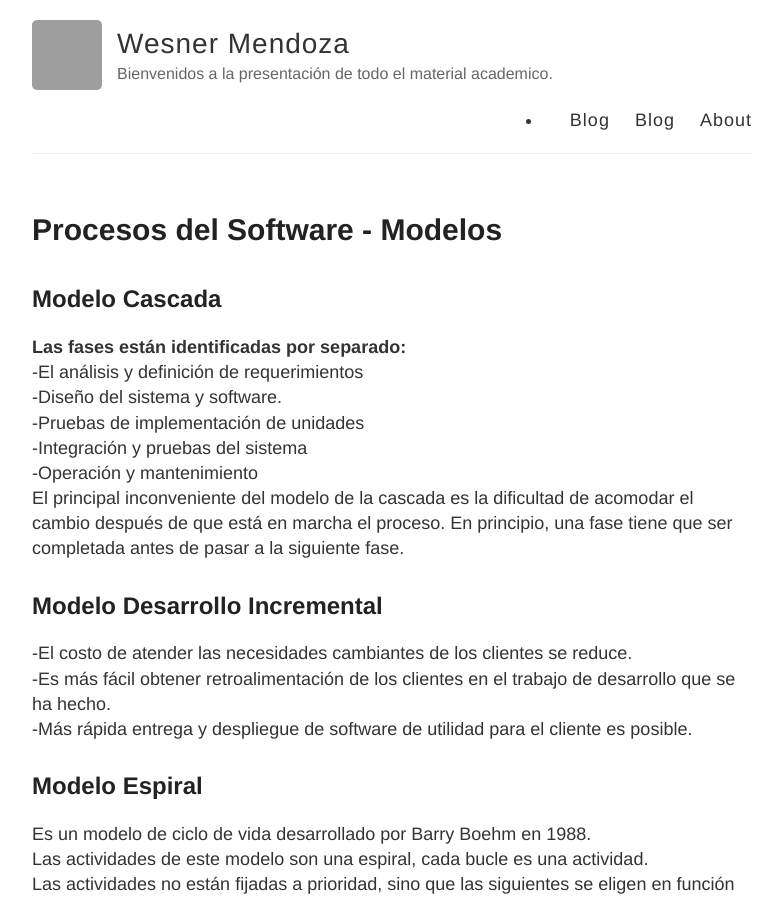
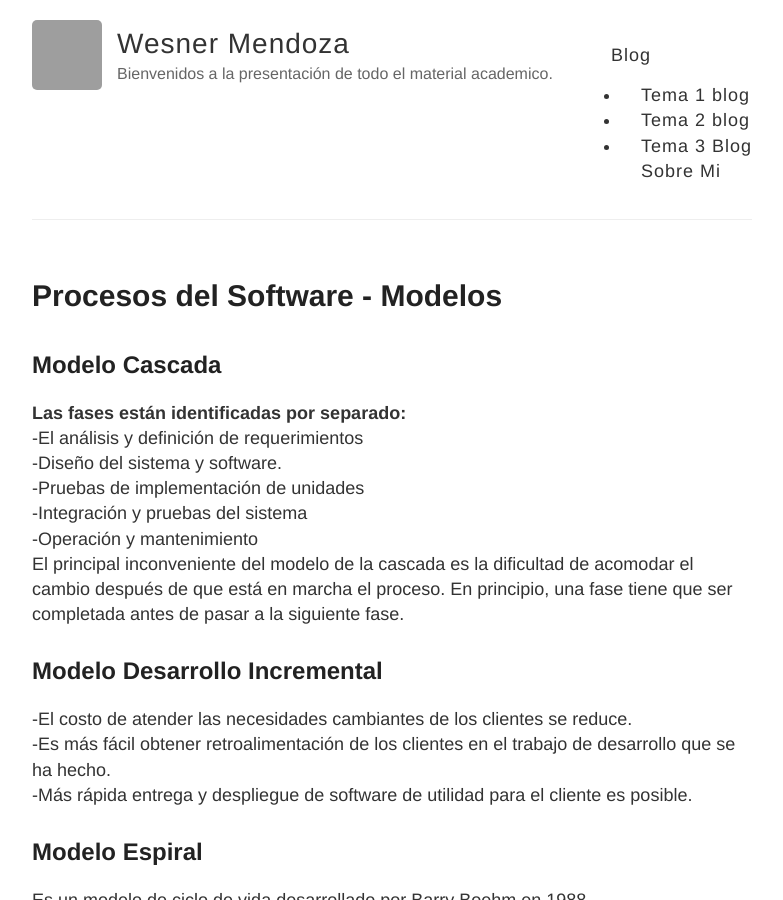
Before and after one commit to WesnerDaniel/WesnerDaniel.github.io, a Jekyll site: the page built from index.html, in a window 1280 px wide and 900 px high. Shown: the whole window, without its empty margins (248-1031 px from the left). Built offline with Jekyll 4.4.1, drawn with Linux system fonts in a browser that asks for light colours; grey boxes are pictures that could not be loaded.

Commit message:
Update default.html

```diff
--- a/_layouts/default.html
+++ b/_layouts/default.html
@@ -26,9 +26,15 @@
             <p class="site-description">{{ site.description }}</p>
           </div>
        <nav>
-         <li><a href="/Blog">Blog</a>
-            <a href="{{ site.baseurl }}/">Blog</a>
-            <a href="{{ site.baseurl }}/about">About</a>
+         <a href="/Blog">Blog</a>
+                            <ul>
+                                <li><a href="LINK DEL POST 1">Tema 1 blog</a>
+                                </li>
+                                <li><a href="LINK DEL POST 2">Tema 2 blog</a>
+                                </li>
+                                <li><a href="LINK DEL POST 3">Tema 3 Blog</a>
+                                </li><a href="/about/">Sobre Mi</a>
+                            </ul>
           </nav>
         </header>
       </div>
```
